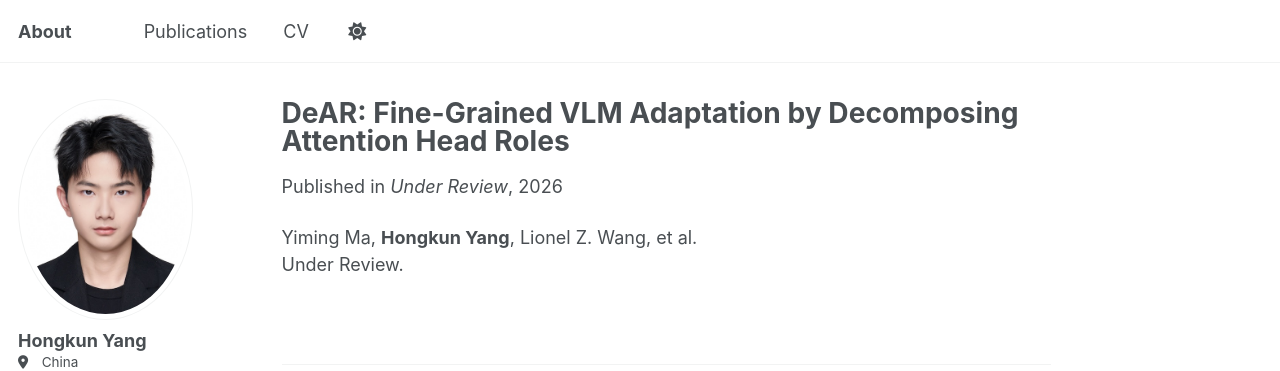
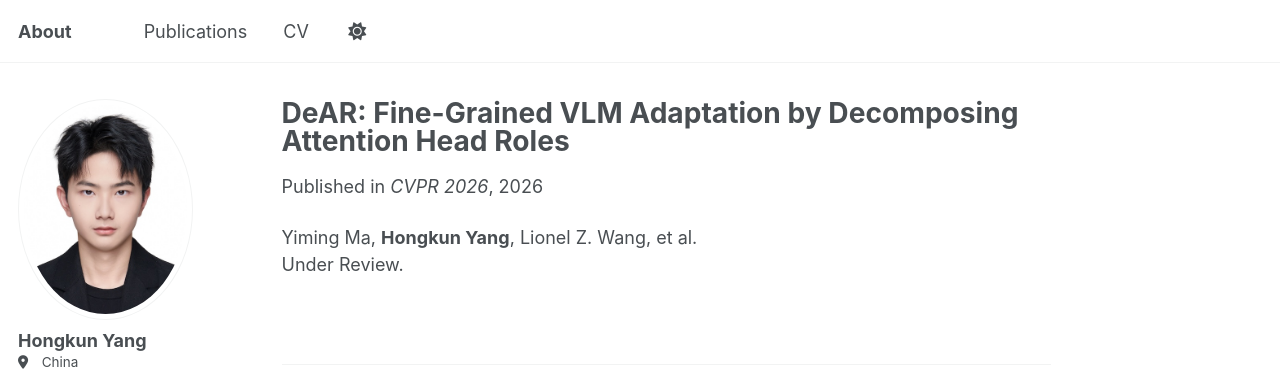
Before and after one commit to CharlesYang-CN/hongkunyang, a Jekyll site: the page built from _publications/2026-dear.md, in a window 1280 px wide. Shown: the top 371 px of the page. Built offline with Jekyll 4.4.1, drawn with Linux system fonts in a browser that asks for light colours; some web fonts are replaced; a script bundle is joined from its source files by our own code; library files that are not in the unit come from our copies.

Commit message:
Update 2026-dear.md

```diff
--- a/_publications/2026-dear.md
+++ b/_publications/2026-dear.md
@@ -3,7 +3,7 @@ title: "DeAR: Fine-Grained VLM Adaptation by Decomposing Attention Head Roles"
 collection: publications
 permalink: /publication/dear
 authors: "Yiming Ma, **Hongkun Yang**, Lionel Z. Wang, et al."
-venue: "Under Review"
+venue: "CVPR 2026"
 date: 2026-01-01
 ---
 
```
